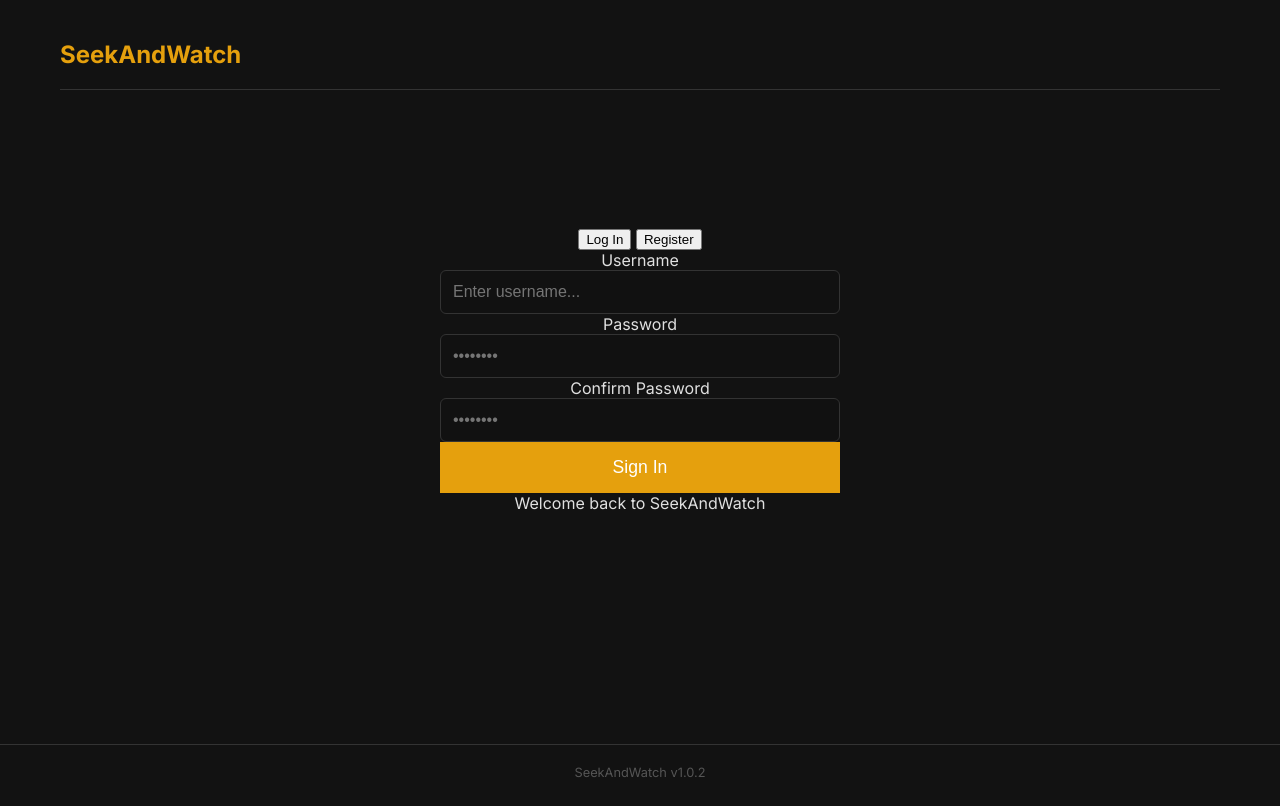
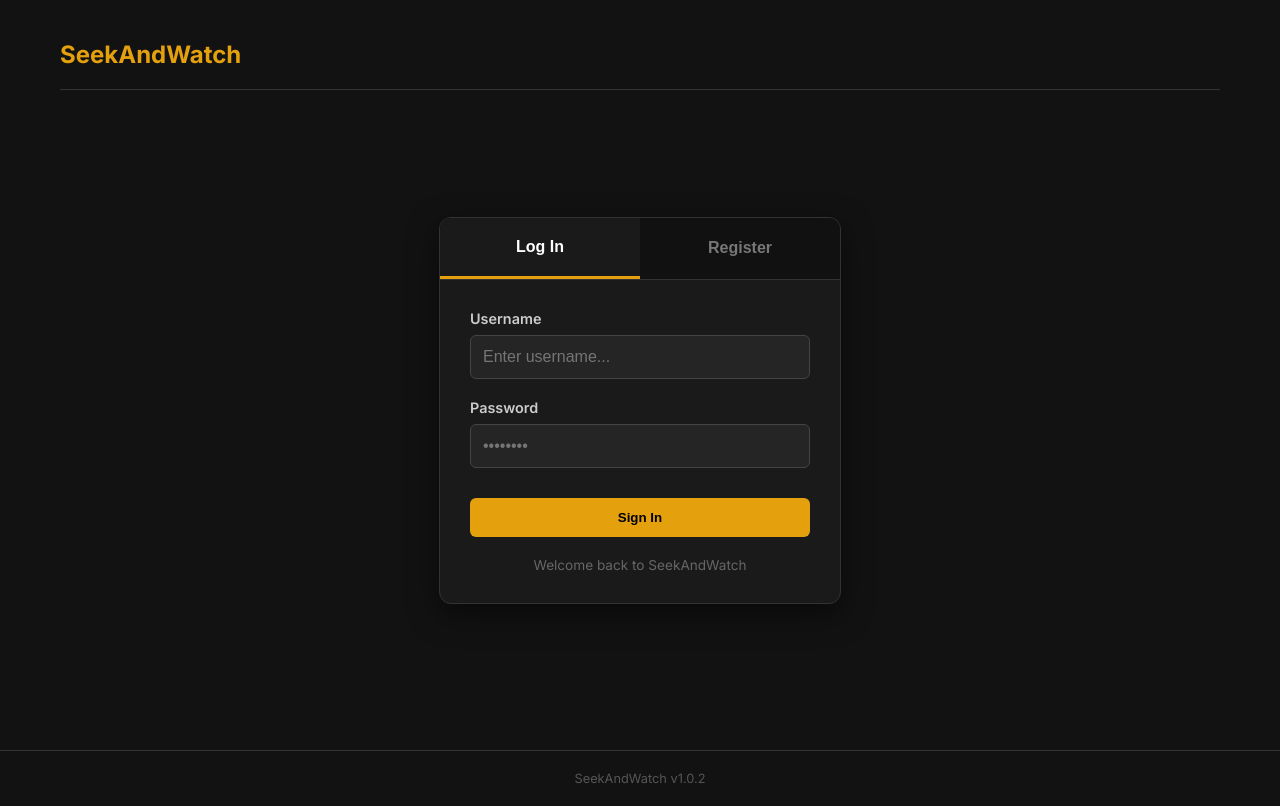
Before and after one commit to softerfish/seekandwatch, a Flask app: a page that uses templates/base.html in a window 1280 px wide. Before the commit the page ends 777 px from the top, so only its background shows below. Run offline with Flask 3, Linux system fonts and the light colour scheme; parts of the project's set-up code (start-up, migrations or seed data) failed here and were passed over.

Commit message:
Add files via upload

```diff
--- a/static/style.css
+++ b/static/style.css
@@ -169,15 +169,124 @@ select option { background-color: #333; color: white; }
 .search-result-item:hover { background: rgba(255,255,255,0.05); }
 
 /* =========================================
-   5. LOGIN STYLES
+   5. LOGIN & AUTH STYLES
    ========================================= */
 .login-wrapper {
-    display: flex; justify-content: center; align-items: center; min-height: 60vh;
+    display: flex;
+    justify-content: center;
+    align-items: center;
+    min-height: 70vh;
 }
-.login-card { width: 100%; max-width: 400px; text-align: center; }
+
+.login-card {
+    width: 100%;
+    max-width: 400px;
+    background: #1a1a1a;
+    border: 1px solid #333;
+    border-radius: 12px;
+    box-shadow: 0 10px 30px rgba(0,0,0,0.5);
+    overflow: hidden;
+    padding: 0;
+    text-align: left;
+}
+
+.auth-toggle {
+    display: flex;
+    border-bottom: 1px solid #333;
+    background: #111;
+}
+
+.toggle-btn {
+    flex: 1;
+    padding: 20px;
+    border: none;
+    background: transparent;
+    color: #777;
+    font-weight: bold;
+    cursor: pointer;
+    transition: all 0.2s;
+    font-size: 1em;
+    outline: none;
+    text-align: center;
+}
+
+.toggle-btn:hover {
+    color: #aaa;
+    background: #161616;
+}
+
+.toggle-btn.active {
+    color: white;
+    background: #1a1a1a;
+    border-bottom: 3px solid var(--accent-color);
+}
+
+.auth-body {
+    padding: 30px;
+}
+
+.auth-body .form-group {
+    margin-bottom: 20px;
+    text-align: left;
+}
+
+.auth-body label {
+    display: block;
+    margin-bottom: 8px;
+    font-size: 0.9em;
+    color: #ccc;
+    font-weight: 600;
+}
+
+.auth-body input {
+    width: 100%;
+    padding: 12px;
+    background: #252525;
+    border: 1px solid #444;
+    border-radius: 6px;
+    color: white;
+    outline: none;
+    transition: border-color 0.2s;
+}
+
+.auth-body input:focus {
+    border-color: var(--accent-color);
+}
+
 .login-btn {
-    width: 100%; padding: 15px; font-size: 1.1em;
-    background: var(--accent-color); color: white; border: none;
+    width: 100%;
+    padding: 12px;
+    margin-top: 10px;
+    background: var(--accent-color);
+    color: black;
+    font-weight: 800;
+    border: none;
+    border-radius: 6px;
+    cursor: pointer;
+    transition: opacity 0.2s;
+}
+
+.login-btn:hover { opacity: 0.9; }
+
+/* Animated Hidden Field (Confirm Password) */
+.hidden-field {
+    display: none;
+    opacity: 0;
+    transform: translateY(-10px);
+}
+
+.visible-field {
+    display: block;
+    opacity: 1;
+    transform: translateY(0);
+    transition: all 0.3s ease;
+}
+
+.auth-footer {
+    margin-top: 20px;
+    text-align: center;
+    font-size: 0.85em;
+    color: #666;
 }
 
 /* =========================================
```
Also changed, not shown: other parts of static/style.css (+43 -0 lines).
